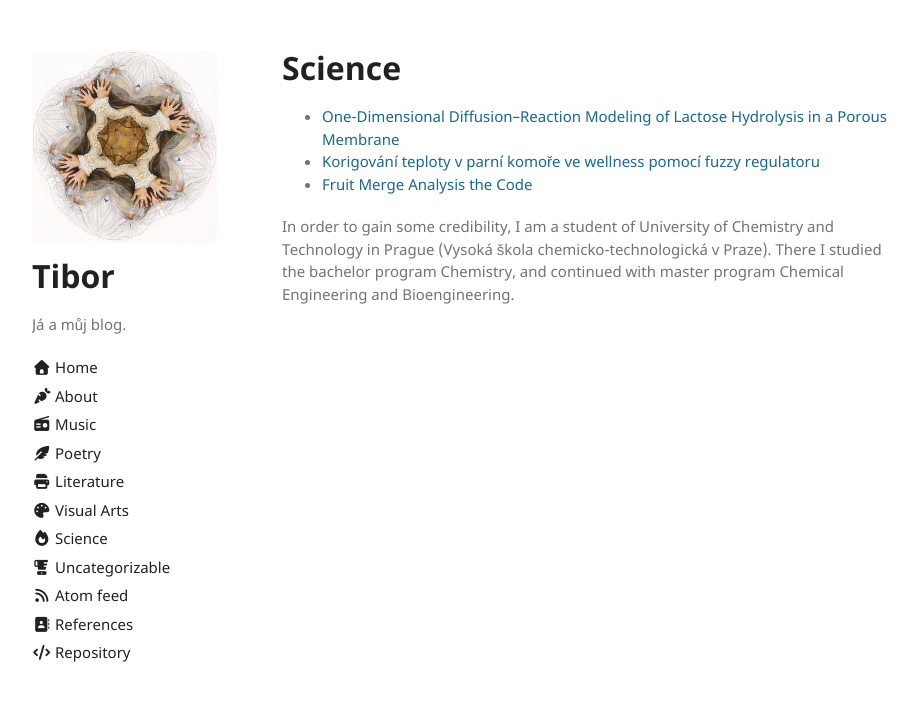
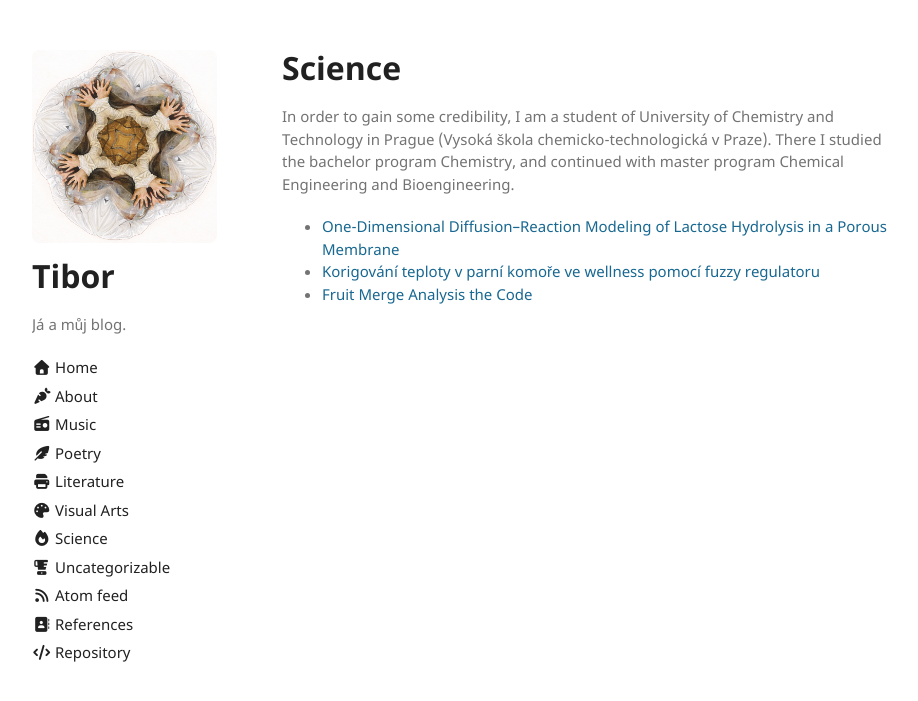
Before and after one commit to thefallofjohannm/thefallofjohannm.github.io, a Jekyll site: the page built from pages/science.md, in a window 1280 px wide. Shown: the top 701 px of the page, without its empty margins (178-1096 px from the left). Built offline with Jekyll 4.4.1, drawn with Linux system fonts in a browser that asks for light colours.

```diff
--- a/pages/science.md
+++ b/pages/science.md
@@ -6,6 +6,7 @@ permalink: "/science/"
 
 # Science
 
+In order to gain some credibility, I am a student of University of Chemistry and Technology in Prague (Vysoká škola chemicko-technologická v Praze). There I studied the bachelor program Chemistry, and continued with master program Chemical Engineering and Bioengineering.
+
+
 {% include category-list.html category="science" %}
-
-In order to gain some credibility, I am a student of University of Chemistry and Technology in Prague (Vysoká škola chemicko-technologická v Praze). There I studied the bachelor program Chemistry, and continued with master program Chemical Engineering and Bioengineering.
```
